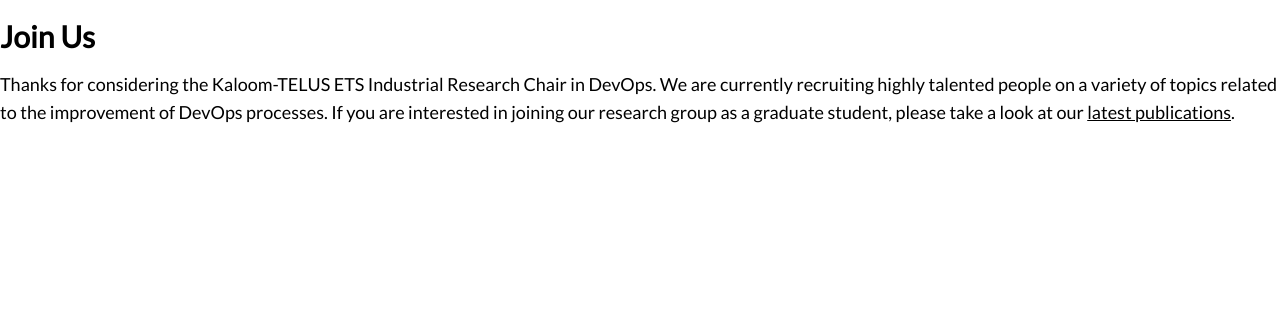
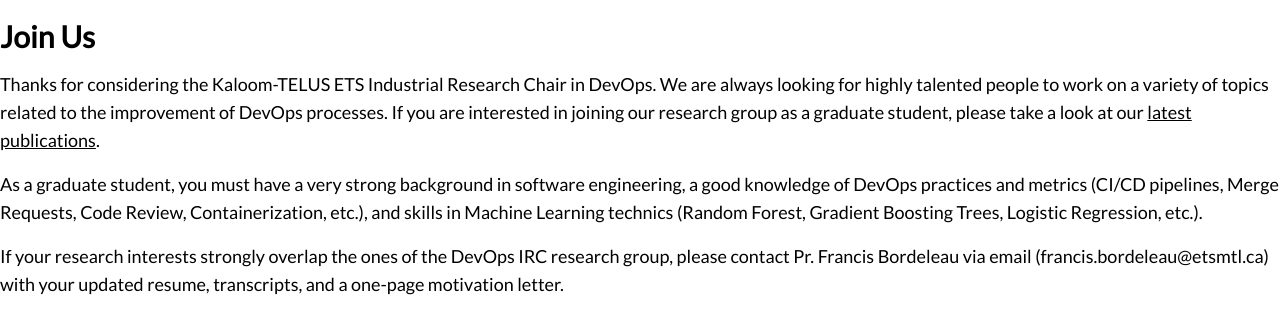
Before and after one commit to devopsirc/devopsirc.github.io, a Vue app: page /contact in a window 1280 px wide. Shown: the part 522-833 px from the top of the page. Before the commit the page ends 800 px from the top, so only its background shows below. Built offline with nearby package versions, Linux system fonts and the light colour scheme; what tw-elements would draw is missing.

Commit message:
contact page updated

```diff
--- a/src/views/ContactView.vue
+++ b/src/views/ContactView.vue
@@ -5,8 +5,8 @@
       <div class="mt-4 text-lg grid md:grid-cols-2">
         <div>
           <p>
-            DevOps Industrial Research Chair <br />
-            Laboratoire en Architecture des Systèmes Informatiques <br />
+            Kaloom-TELUS Industrial Research Chair in DevOps <br />
+            Laboratoire en Architecture des Systèmes Informatiques (LASI) <br />
             Department of Software and IT Engineering <br />
             École de technologie supérieure | ÉTS Montréal <br />
             1100 Rue Notre-Dame Ouest, Office A-4469, Montréal (Québec), H3C 1K3
@@ -37,10 +37,20 @@
       <h1 class="font-bold text-3xl">Join Us</h1>
       <p class="text-lg mt-4">
         Thanks for considering the Kaloom-TELUS ETS Industrial Research Chair in DevOps. We are
-        currently recruiting highly talented people on a variety of topics related to the
+        always looking for highly talented people to work on a variety of topics related to the
         improvement of DevOps processes. If you are interested in joining our research group as a
         graduate student, please take a look at our
         <router-link class="underline" to="/publications">latest publications</router-link>.
+      </p>
+      <p class="text-lg mt-4">
+        As a graduate student, you must have a very strong background in software engineering, a
+        good knowledge of DevOps practices and metrics (CI/CD pipelines, Merge Requests, Code Review, Containerization, etc.), and skills in
+        Machine Learning technics (Random Forest, Gradient Boosting Trees, Logistic Regression, etc.).
+      </p>
+      <p class="text-lg mt-4">
+        If your research interests strongly overlap the ones of the DevOps IRC research group,
+        please contact Pr. Francis Bordeleau via email (francis.bordeleau@etsmtl.ca) with your
+        updated resume, transcripts, and a one-page motivation letter.
       </p>
       <p class="text-lg mt-4"></p>
     </div>
```
